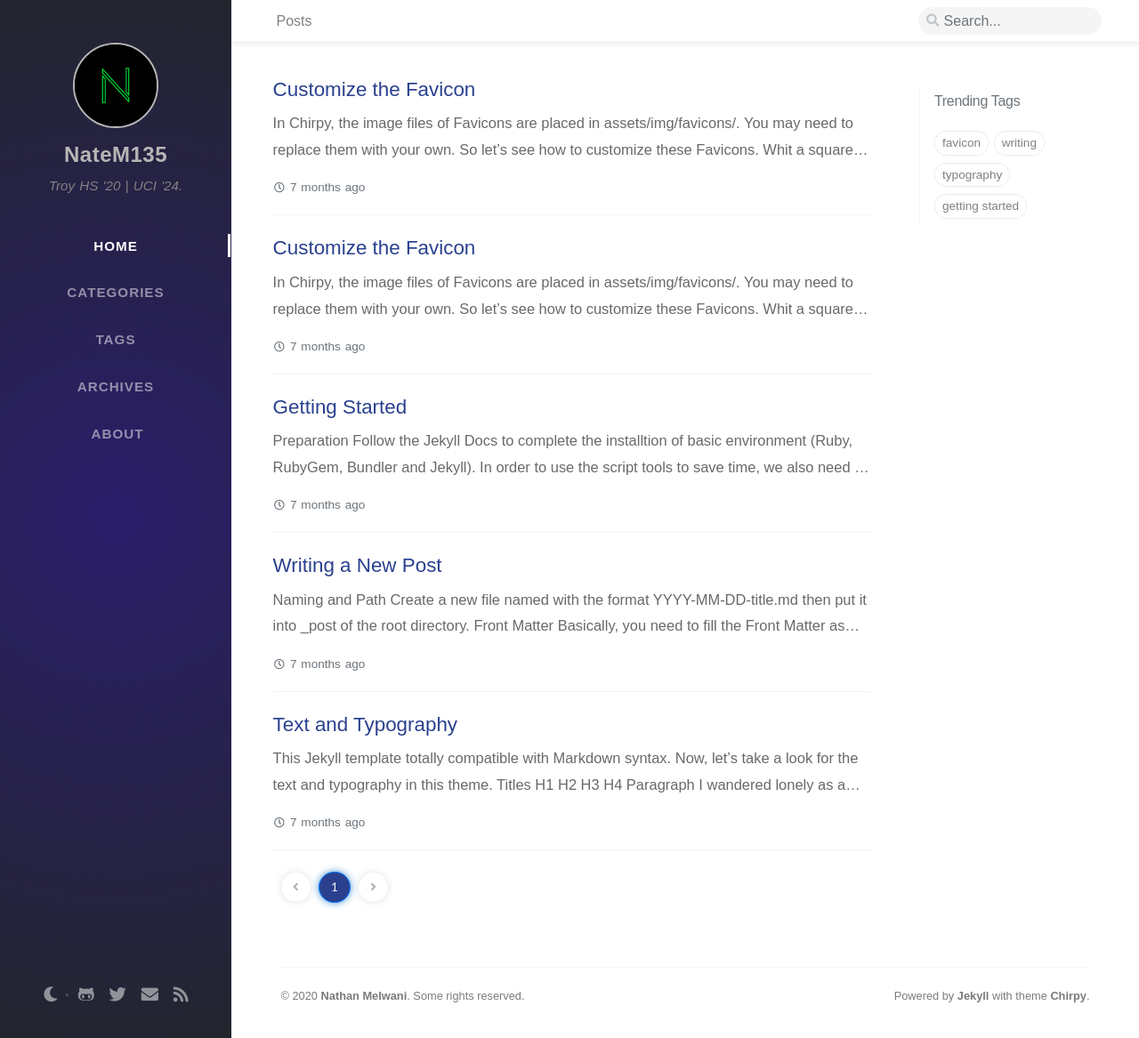
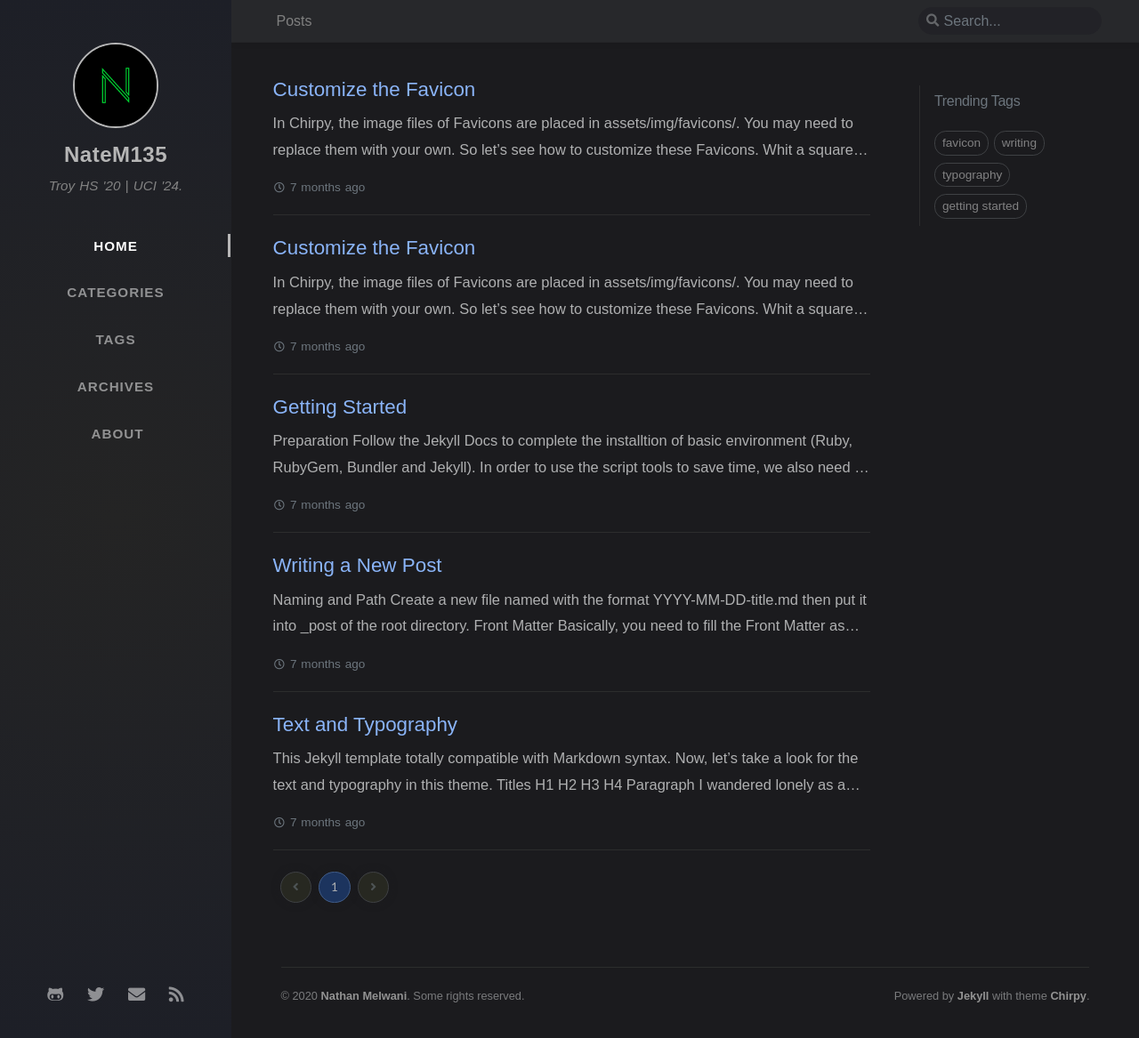
Before and after one commit to NateM135/NateM135.github.io, a Jekyll site: the page built from index.html, in a window 1280 px wide and 1167 px high. Shown: the whole window at 89% size. Built offline with Jekyll 4.4.1, drawn with Linux system fonts in a browser that asks for light colours; nearby versions of some CDN libraries; some web fonts are replaced; the list of posts is cut into pages by our own code; comment, search, counter and statistics services are not loaded.

Commit message:
Changed general colors of the site

```diff
--- a/_config.yml
+++ b/_config.yml
@@ -76,7 +76,7 @@ disqus:
 #
 #     dark   - Use the dark color scheme
 #
-theme_mode: dual
+theme_mode: dark
 
 # boolean type, global switch for ToC in posts.
 toc: true
```
